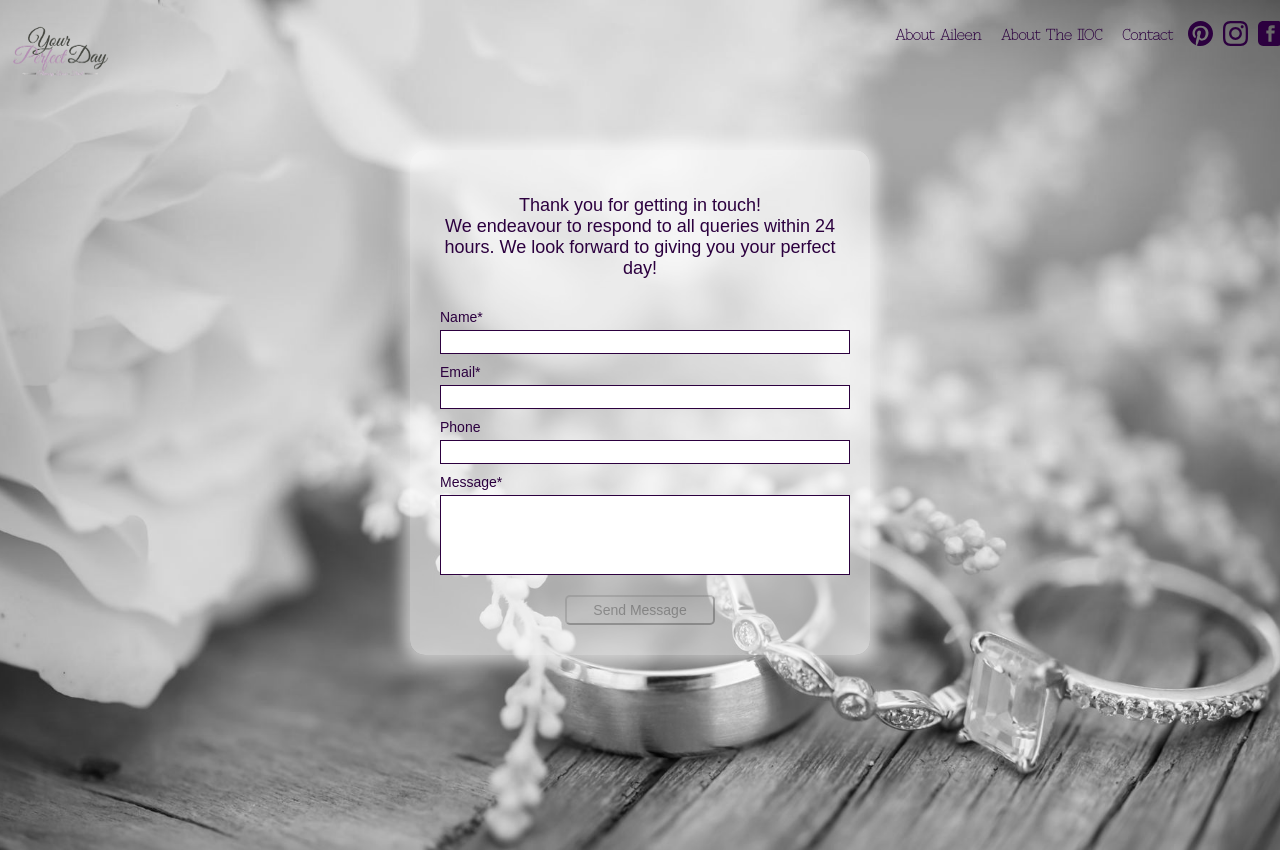
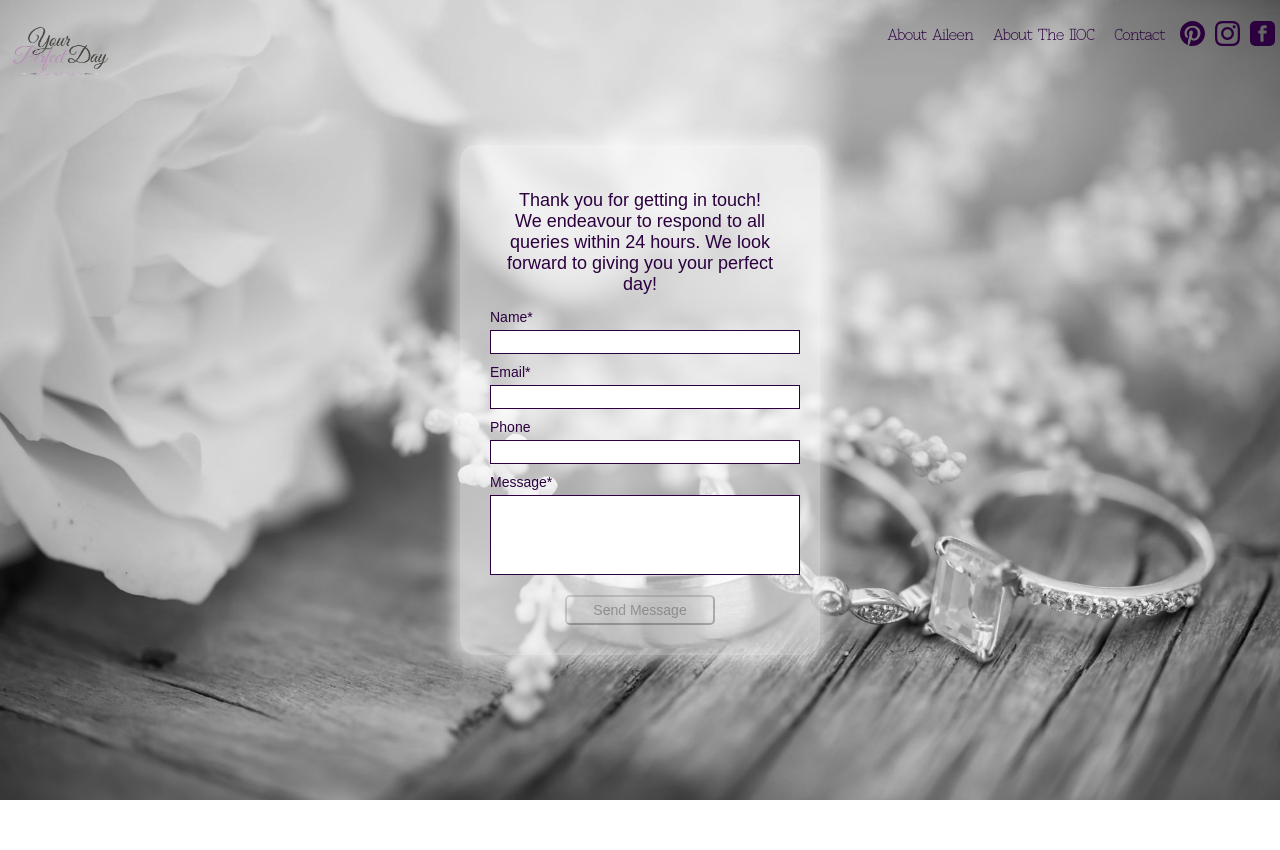
Before and after one commit to yourperfectday/your-perfect-day-static, a Nuxt app: page /contact in a window 1280 px wide. Shown: the top 850 px of the page. After the commit the page ends 800 px from the top, so only its background shows below. Built offline with nearby package versions, Linux system fonts and the light colour scheme.

Commit message:
Add new info pages

```diff
--- a/assets/style/master.css
+++ b/assets/style/master.css
@@ -19,9 +19,24 @@
 }
 
 body {
-  /*background: url('~/assets/default.jpeg') center no-repeat;*/
-  background: url('~/assets/images/default.jpg');
-  background-position: center center;
+  background: url('~/assets/images/default.jpg') center center;
   background-size: cover;
+  display: flex;
+  justify-content: center;
+  height: 100vh;
+  margin: 0;
+}
+
+.container {
+  position: relative;
+  display: -webkit-box;
+  display: -ms-flexbox;
+  display: flex;
+  -webkit-box-align: center;
+  -ms-flex-align: center;
+  align-items: center;
+  -webkit-box-pack: center;
+  -ms-flex-pack: center;
+  justify-content: center;
   height: 100vh;
 }
--- a/components/Navigation.vue
+++ b/components/Navigation.vue
@@ -33,6 +33,7 @@ export default {
     display: flex;
     flex-flow: row-reverse;
     height: 70px;
+    left: 0;
     top: 0;
     position: fixed;
     width: 100%;
--- a/layouts/default.vue
+++ b/layouts/default.vue
@@ -1,5 +1,5 @@
 <template>
-  <div class="aisling-layout">
+  <div>
     <nuxt/>
   </div>
 </template>
--- a/pages/aileen.vue
+++ b/pages/aileen.vue
@@ -1,5 +1,5 @@
 <template>
-  <div class="information">
+  <section class="container aileen">
     <logo/>
     <navigation/>
     <div class="aileen">
@@ -16,7 +16,7 @@
         I look forward to giving you your perfect day.
       </p>
     </div>
-  </div>
+  </section>
 </template>
 
 <script>
--- a/pages/contact.vue
+++ b/pages/contact.vue
@@ -133,8 +133,12 @@ export default {
   @import "../assets/style/constants";
 
 .container {
-  margin-top: 100px;
+  /*margin-top: 100px;*/
   position: relative;
+  display: flex;
+  align-items: center;
+  justify-content: center;
+  height: 100vh;
 
   .contact-intro {
     color: $primary;
@@ -142,11 +146,11 @@ export default {
     text-align: center;
     font-size: 18px;
     font-weight: normal;
-    margin-bottom: 30px;
+    /*margin-bottom: 30px;*/
   }
   .contact-form {
-    margin: 150px auto 50px;
-    width: 400px;
+    /*margin: 150px auto 50px;*/
+    width: 300px;
     max-width: calc(100% - 30px);
     background: rgba(255,255,255,0.6);
     box-shadow: 0 0 1em 0.5em rgba(255,255,255,0.6);
--- a/pages/iioc.vue
+++ /dev/null
@@ -1,26 +0,0 @@
-<template>
-  <div class="information">
-    <logo/>
-    <navigation/>
-    <div class="iioc">
-      INFORMATION ABOUT IIOC GOES HERE
-    </div>
-  </div>
-</template>
-
-<script>
-  import Logo from '~/components/Logo.vue'
-  import Navigation from '~/components/Navigation.vue'
-
-  export default {
-    name: 'IIOC',
-    components: {
-      Logo,
-      Navigation
-    }
-  }
-</script>
-
-<style>
-
-</style>
--- a/pages/index.vue
+++ b/pages/index.vue
@@ -21,14 +21,7 @@ export default {
 
 <style>
 .container {
-  -webkit-background-size: cover;
-  background-size: cover;
-  font-family: 'Avenir', Helvetica, Arial, sans-serif;
-  -webkit-font-smoothing: antialiased;
-  -moz-osx-font-smoothing: grayscale;
   text-align: center;
-  color: #2c3e50;
-
   width: 100vw;
   height: 100vh;
 }
--- a/pages/namings.vue
+++ b/pages/namings.vue
@@ -1,5 +1,5 @@
 <template>
-  <div class="information">
+  <section class="container namings">
     <logo/>
     <navigation/>
     <div class="namings">
@@ -19,7 +19,7 @@
         the baby. But Aileen can work with you to create the perfect fit for you and your new little one.
       </p>
     </div>
-  </div>
+  </section>
 </template>
 
 <script>
--- a/pages/renewals.vue
+++ b/pages/renewals.vue
@@ -1,5 +1,5 @@
 <template>
-  <div class="information">
+  <section class="container renewals">
     <logo/>
     <navigation/>
     <div class="renewals">
@@ -25,7 +25,7 @@
         couple. Aileen will work with you both to create your a ceremony that fits you both perfectly.
       </p>
     </div>
-  </div>
+  </section>
 </template>
 
 <script>
--- a/pages/weddings.vue
+++ b/pages/weddings.vue
@@ -1,5 +1,5 @@
 <template>
-  <div class="information">
+  <section class="container weddings">
     <logo/>
     <navigation/>
     <div class="weddings">
@@ -19,7 +19,7 @@
         Aileen will work with you both to create your perfect ceremony that fulfils your wishes.
       </p>
     </div>
-  </div>
+  </section>
 </template>
 
 <script>
```
Also changed, not shown: pages/README.md (deleted).
